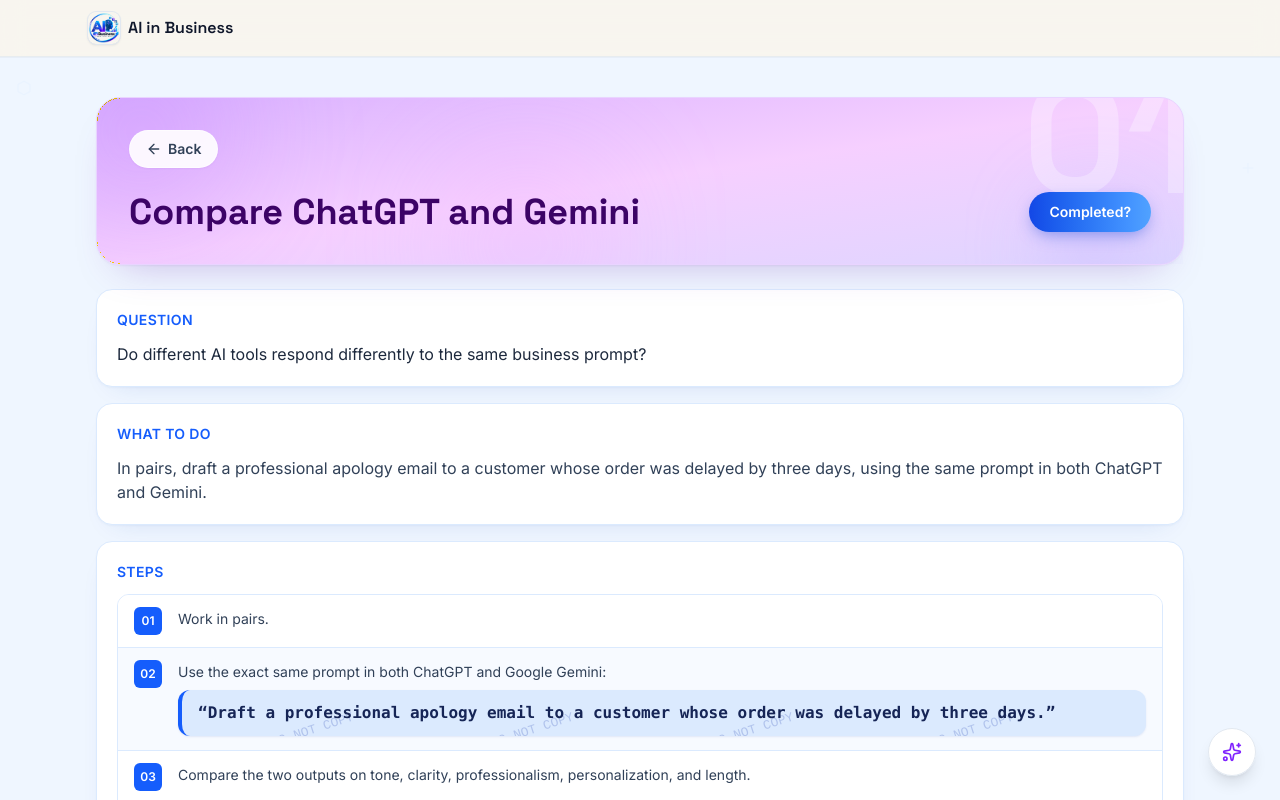
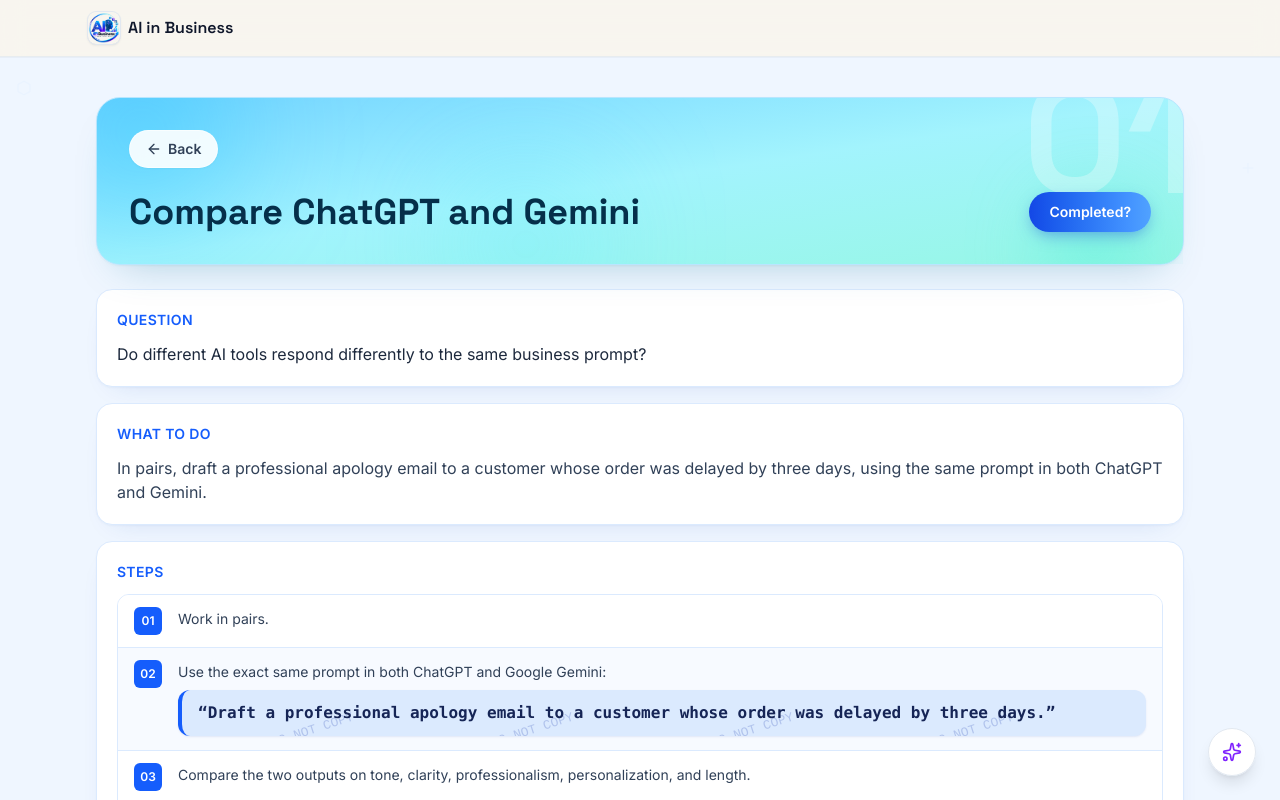
Before and after one commit to Aman-0402/AI-World, a React (Vite) app: page /task/1 in a window 1280 px wide. Shown: the top 800 px of the page. Built offline with nearby package versions, Linux system fonts and the light colour scheme.

Commit message:
Randomize hero card gradient palette on each page load for ChapterDetails and TaskDetails

```diff
--- a/src/pages/ChapterDetails.jsx
+++ b/src/pages/ChapterDetails.jsx
@@ -1,3 +1,4 @@
+import { useState } from 'react'
 import { useParams, Link, Navigate } from 'react-router-dom'
 import { ArrowLeft, FileText, ExternalLink, Circle, Diamond, Heart } from 'lucide-react'
 import Navbar from '../components/Navbar.jsx'
@@ -9,9 +10,78 @@ import { getChapterById } from '../data/chapters.js'
 import { getTasksByChapter } from '../data/tasks.js'
 import { getChapterNotesUrl } from '../data/notes.js'
 
+const HERO_PALETTES = [
+  {
+    border: 'border-red-200',
+    gradient: 'from-red-300 via-rose-200 to-orange-100',
+    shadow: 'shadow-[0_1px_2px_rgba(153,27,27,0.06),0_20px_40px_-24px_rgba(153,27,27,0.35)]',
+    orb1: 'bg-red-400/40',
+    orb2: 'bg-rose-300/40',
+    orb3: 'bg-orange-300/50',
+    label: 'text-red-900',
+    heading: 'text-red-950',
+    desc: 'text-red-950/80',
+    backShadow: 'shadow-[0_1px_2px_rgba(153,27,27,0.06)]',
+    backHover: 'hover:text-red-700',
+  },
+  {
+    border: 'border-indigo-200',
+    gradient: 'from-indigo-300 via-blue-200 to-sky-100',
+    shadow: 'shadow-[0_1px_2px_rgba(55,48,163,0.06),0_20px_40px_-24px_rgba(55,48,163,0.35)]',
+    orb1: 'bg-indigo-400/40',
+    orb2: 'bg-blue-300/40',
+    orb3: 'bg-sky-300/50',
+    label: 'text-indigo-900',
+    heading: 'text-indigo-950',
+    desc: 'text-indigo-950/80',
+    backShadow: 'shadow-[0_1px_2px_rgba(55,48,163,0.06)]',
+    backHover: 'hover:text-indigo-700',
+  },
+  {
+    border: 'border-teal-200',
+    gradient: 'from-teal-300 via-emerald-200 to-lime-100',
+    shadow: 'shadow-[0_1px_2px_rgba(15,118,110,0.06),0_20px_40px_-24px_rgba(15,118,110,0.35)]',
+    orb1: 'bg-teal-400/40',
+    orb2: 'bg-emerald-300/40',
+    orb3: 'bg-lime-300/50',
+    label: 'text-teal-900',
+    heading: 'text-teal-950',
+    desc: 'text-teal-950/80',
+    backShadow: 'shadow-[0_1px_2px_rgba(15,118,110,0.06)]',
+    backHover: 'hover:text-teal-700',
+  },
+  {
+    border: 'border-amber-200',
+    gradient: 'from-amber-300 via-yellow-200 to-orange-100',
+    shadow: 'shadow-[0_1px_2px_rgba(180,83,9,0.06),0_20px_40px_-24px_rgba(180,83,9,0.35)]',
+    orb1: 'bg-amber-400/40',
+    orb2: 'bg-yellow-300/40',
+    orb3: 'bg-orange-300/50',
+    label: 'text-amber-900',
+    heading: 'text-amber-950',
+    desc: 'text-amber-950/80',
+    backShadow: 'shadow-[0_1px_2px_rgba(180,83,9,0.06)]',
+    backHover: 'hover:text-amber-700',
+  },
+  {
+    border: 'border-fuchsia-200',
+    gradient: 'from-fuchsia-300 via-pink-200 to-rose-100',
+    shadow: 'shadow-[0_1px_2px_rgba(157,23,77,0.06),0_20px_40px_-24px_rgba(157,23,77,0.35)]',
+    orb1: 'bg-fuchsia-400/40',
+    orb2: 'bg-pink-300/40',
+    orb3: 'bg-rose-300/50',
+    label: 'text-fuchsia-900',
+    heading: 'text-fuchsia-950',
+    desc: 'text-fuchsia-950/80',
+    backShadow: 'shadow-[0_1px_2px_rgba(157,23,77,0.06)]',
+    backHover: 'hover:text-fuchsia-700',
+  },
+]
+
 export default function ChapterDetails() {
   const { chapterId } = useParams()
   const chapter = getChapterById(chapterId)
+  const [hero] = useState(() => HERO_PALETTES[Math.floor(Math.random() * HERO_PALETTES.length)])
 
   if (!chapter) {
     return <Navigate to="/explore" replace />
@@ -27,18 +97,18 @@ export default function ChapterDetails() {
       <HiddenSpot icon={Diamond} className="left-6 top-40 text-slate-500 hover:text-violet-600" />
       <HiddenSpot icon={Heart} className="bottom-4 right-4 text-slate-500 hover:text-violet-600" />
       <main className="mx-auto w-full max-w-5xl flex-1 px-4 py-10 sm:px-6 lg:px-8">
-        <div className="relative overflow-hidden rounded-3xl border border-red-200 bg-gradient-to-br from-red-300 via-rose-200 to-orange-100 p-6 shadow-[0_1px_2px_rgba(153,27,27,0.06),0_20px_40px_-24px_rgba(153,27,27,0.35)] sm:p-8">
+        <div className={`relative overflow-hidden rounded-3xl border ${hero.border} bg-gradient-to-br ${hero.gradient} p-6 ${hero.shadow} sm:p-8`}>
           <div
-            className="hero-orb pointer-events-none absolute -left-10 -top-10 h-40 w-40 rounded-full bg-red-400/40 blur-3xl"
+            className={`hero-orb pointer-events-none absolute -left-10 -top-10 h-40 w-40 rounded-full ${hero.orb1} blur-3xl`}
             aria-hidden="true"
           />
           <div
-            className="hero-orb pointer-events-none absolute bottom-[-3rem] left-1/3 h-32 w-32 rounded-full bg-rose-300/40 blur-3xl"
+            className={`hero-orb pointer-events-none absolute bottom-[-3rem] left-1/3 h-32 w-32 rounded-full ${hero.orb2} blur-3xl`}
             style={{ animationDelay: '-4s' }}
             aria-hidden="true"
           />
           <div
-            className="hero-orb pointer-events-none absolute -bottom-8 right-10 h-24 w-24 rounded-full bg-orange-300/50 blur-2xl"
+            className={`hero-orb pointer-events-none absolute -bottom-8 right-10 h-24 w-24 rounded-full ${hero.orb3} blur-2xl`}
             style={{ animationDelay: '-9s' }}
             aria-hidden="true"
           />
@@ -52,19 +122,19 @@ export default function ChapterDetails() {
 
           <Link
             to="/explore"
-            className="relative inline-flex items-center gap-1.5 rounded-full border border-white/60 bg-white/90 px-4 py-2 text-sm font-semibold text-slate-700 shadow-[0_1px_2px_rgba(153,27,27,0.06)] backdrop-blur transition hover:-translate-y-0.5 hover:border-white hover:bg-white hover:text-red-700"
+            className={`relative inline-flex items-center gap-1.5 rounded-full border border-white/60 bg-white/90 px-4 py-2 text-sm font-semibold text-slate-700 ${hero.backShadow} backdrop-blur transition hover:-translate-y-0.5 hover:border-white hover:bg-white ${hero.backHover}`}
           >
             <ArrowLeft className="h-4 w-4" aria-hidden="true" />
             Back
           </Link>
 
-          <p className="relative mt-6 text-sm font-semibold uppercase tracking-wide text-red-900">
+          <p className={`relative mt-6 text-sm font-semibold uppercase tracking-wide ${hero.label}`}>
             Chapter {String(chapter.id).padStart(2, '0')}
           </p>
-          <h1 className="font-display relative mt-1 max-w-xl text-3xl font-bold text-red-950 sm:text-4xl">
+          <h1 className={`font-display relative mt-1 max-w-xl text-3xl font-bold ${hero.heading} sm:text-4xl`}>
             {chapter.title}
           </h1>
-          <p className="relative mt-3 max-w-xl text-red-950/80">{chapter.description}</p>
+          <p className={`relative mt-3 max-w-xl ${hero.desc}`}>{chapter.description}</p>
         </div>
 
         <h2 className="font-display mt-10 text-lg font-semibold text-slate-900">Notes</h2>
--- a/src/pages/TaskDetails.jsx
+++ b/src/pages/TaskDetails.jsx
@@ -1,3 +1,4 @@
+import { useState } from 'react'
 import { useParams, Link, Navigate } from 'react-router-dom'
 import { ArrowLeft, Hexagon, Plus, Minus } from 'lucide-react'
 import Navbar from '../components/Navbar.jsx'
@@ -22,9 +23,68 @@ function Section({ title, children }) {
   )
 }
 
+const HERO_PALETTES = [
+  {
+    border: 'border-purple-200',
+    gradient: 'from-purple-300 via-fuchsia-200 to-violet-200',
+    shadow: 'shadow-[0_1px_2px_rgba(107,33,168,0.06),0_20px_40px_-24px_rgba(107,33,168,0.35)]',
+    orb1: 'bg-purple-400/40',
+    orb2: 'bg-fuchsia-300/40',
+    orb3: 'bg-violet-300/50',
+    heading: 'text-purple-950',
+    backShadow: 'shadow-[0_1px_2px_rgba(107,33,168,0.06)]',
+    backHover: 'hover:text-purple-700',
+  },
+  {
+    border: 'border-sky-200',
+    gradient: 'from-sky-300 via-cyan-200 to-teal-200',
+    shadow: 'shadow-[0_1px_2px_rgba(14,116,144,0.06),0_20px_40px_-24px_rgba(14,116,144,0.35)]',
+    orb1: 'bg-sky-400/40',
+    orb2: 'bg-cyan-300/40',
+    orb3: 'bg-teal-300/50',
+    heading: 'text-sky-950',
+    backShadow: 'shadow-[0_1px_2px_rgba(14,116,144,0.06)]',
+    backHover: 'hover:text-sky-700',
+  },
+  {
+    border: 'border-amber-200',
+    gradient: 'from-amber-300 via-orange-200 to-yellow-200',
+    shadow: 'shadow-[0_1px_2px_rgba(180,83,9,0.06),0_20px_40px_-24px_rgba(180,83,9,0.35)]',
+    orb1: 'bg-amber-400/40',
+    orb2: 'bg-orange-300/40',
+    orb3: 'bg-yellow-300/50',
+    heading: 'text-amber-950',
+    backShadow: 'shadow-[0_1px_2px_rgba(180,83,9,0.06)]',
+    backHover: 'hover:text-amber-700',
+  },
+  {
+    border: 'border-emerald-200',
+    gradient: 'from-emerald-300 via-green-200 to-teal-200',
+    shadow: 'shadow-[0_1px_2px_rgba(6,95,70,0.06),0_20px_40px_-24px_rgba(6,95,70,0.35)]',
+    orb1: 'bg-emerald-400/40',
+    orb2: 'bg-green-300/40',
+    orb3: 'bg-teal-300/50',
+    heading: 'text-emerald-950',
+    backShadow: 'shadow-[0_1px_2px_rgba(6,95,70,0.06)]',
+    backHover: 'hover:text-emerald-700',
+  },
+  {
+    border: 'border-pink-200',
+    gradient: 'from-pink-300 via-rose-200 to-fuchsia-200',
+    shadow: 'shadow-[0_1px_2px_rgba(157,23,77,0.06),0_20px_40px_-24px_rgba(157,23,77,0.35)]',
+    orb1: 'bg-pink-400/40',
+    orb2: 'bg-rose-300/40',
+    orb3: 'bg-fuchsia-300/50',
+    heading: 'text-pink-950',
+    backShadow: 'shadow-[0_1px_2px_rgba(157,23,77,0.06)]',
+    backHover: 'hover:text-pink-700',
+  },
+]
+
 export default function TaskDetails() {
   const { taskId } = useParams()
   const task = getTaskById(taskId)
+  const [hero] = useState(() => HERO_PALETTES[Math.floor(Math.random() * HERO_PALETTES.length)])
 
   if (!task) {
     return <Navigate to="/explore" replace />
@@ -41,18 +101,18 @@ export default function TaskDetails() {
       <HiddenSpot icon={Plus} className="right-6 top-40 text-blue-400 hover:text-blue-700" />
       <HiddenSpot icon={Minus} className="bottom-6 right-6 text-blue-400 hover:text-blue-700" />
       <main className="mx-auto w-full max-w-6xl flex-1 px-4 py-10 sm:px-6 lg:px-8">
-        <div className="relative overflow-hidden rounded-3xl border border-purple-200 bg-gradient-to-br from-purple-300 via-fuchsia-200 to-violet-200 p-6 shadow-[0_1px_2px_rgba(107,33,168,0.06),0_20px_40px_-24px_rgba(107,33,168,0.35)] sm:p-8">
+        <div className={`relative overflow-hidden rounded-3xl border ${hero.border} bg-gradient-to-br ${hero.gradient} p-6 ${hero.shadow} sm:p-8`}>
           <div
-            className="hero-orb pointer-events-none absolute -left-10 -top-10 h-40 w-40 rounded-full bg-purple-400/40 blur-3xl"
+            className={`hero-orb pointer-events-none absolute -left-10 -top-10 h-40 w-40 rounded-full ${hero.orb1} blur-3xl`}
             aria-hidden="true"
           />
           <div
-            className="hero-orb pointer-events-none absolute bottom-[-3rem] left-1/3 h-32 w-32 rounded-full bg-fuchsia-300/40 blur-3xl"
+            className={`hero-orb pointer-events-none absolute bottom-[-3rem] left-1/3 h-32 w-32 rounded-full ${hero.orb2} blur-3xl`}
             style={{ animationDelay: '-4s' }}
             aria-hidden="true"
           />
           <div
-            className="hero-orb pointer-events-none absolute -bottom-8 right-10 h-24 w-24 rounded-full bg-violet-300/50 blur-2xl"
+            className={`hero-orb pointer-events-none absolute -bottom-8 right-10 h-24 w-24 rounded-full ${hero.orb3} blur-2xl`}
             style={{ animationDelay: '-9s' }}
             aria-hidden="true"
           />
@@ -66,14 +126,14 @@ export default function TaskDetails() {
 
           <Link
             to={`/chapter/${task.chapterId}`}
-            className="relative inline-flex items-center gap-1.5 rounded-full border border-white/60 bg-white/90 px-4 py-2 text-sm font-semibold text-slate-700 shadow-[0_1px_2px_rgba(107,33,168,0.06)] backdrop-blur transition hover:-translate-y-0.5 hover:border-white hover:bg-white hover:text-purple-700"
+            className={`relative inline-flex items-center gap-1.5 rounded-full border border-white/60 bg-white/90 px-4 py-2 text-sm font-semibold text-slate-700 ${hero.backShadow} backdrop-blur transition hover:-translate-y-0.5 hover:border-white hover:bg-white ${hero.backHover}`}
           >
             <ArrowLeft className="h-4 w-4" aria-hidden="true" />
             Back
           </Link>
 
           <div className="relative mt-6 flex flex-wrap items-center justify-between gap-4">
-            <h1 className="font-display max-w-xl text-3xl font-bold text-purple-950 sm:text-4xl">{task.title}</h1>
+            <h1 className={`font-display max-w-xl text-3xl font-bold ${hero.heading} sm:text-4xl`}>{task.title}</h1>
             <CompleteButton taskId={task.id} />
           </div>
         </div>
```
